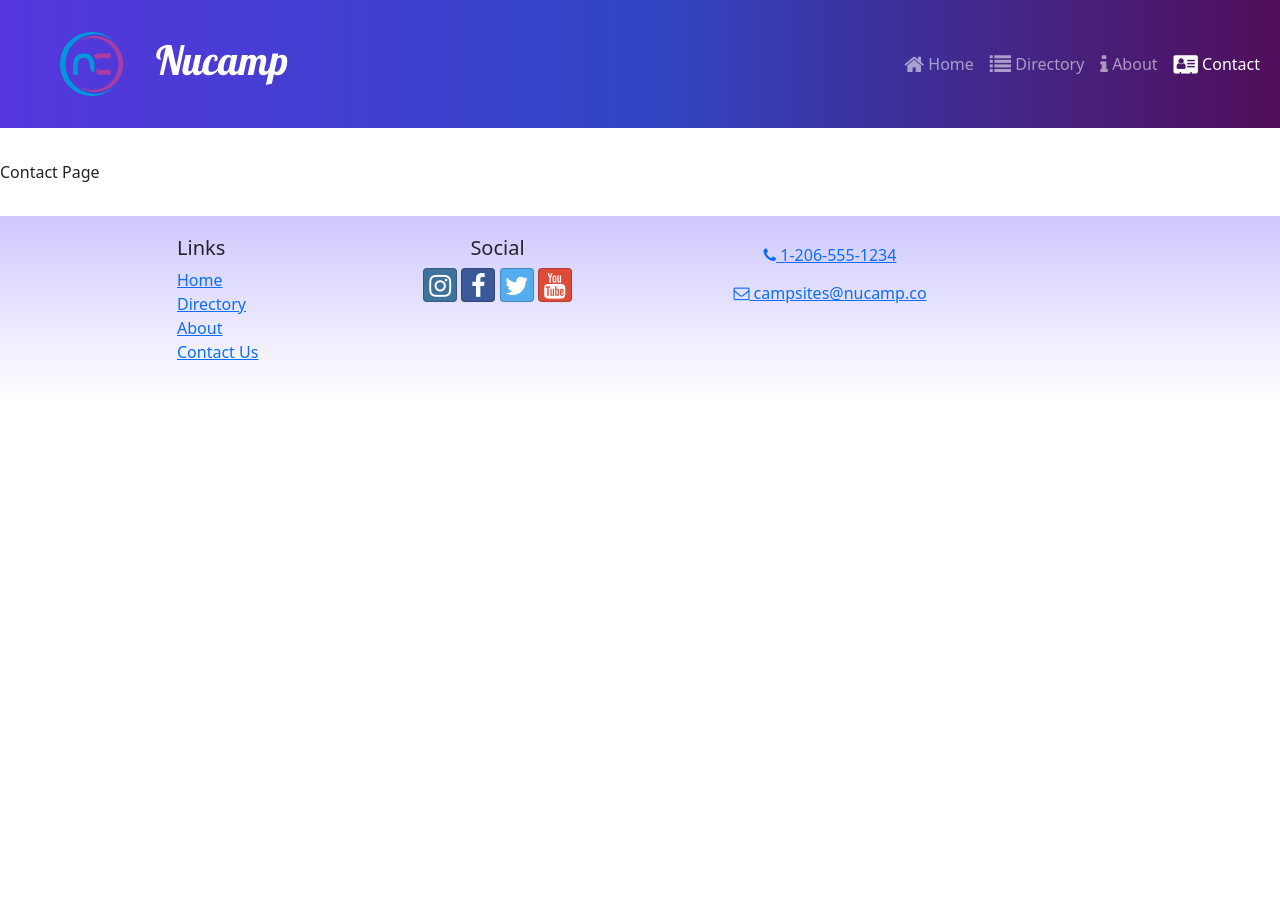
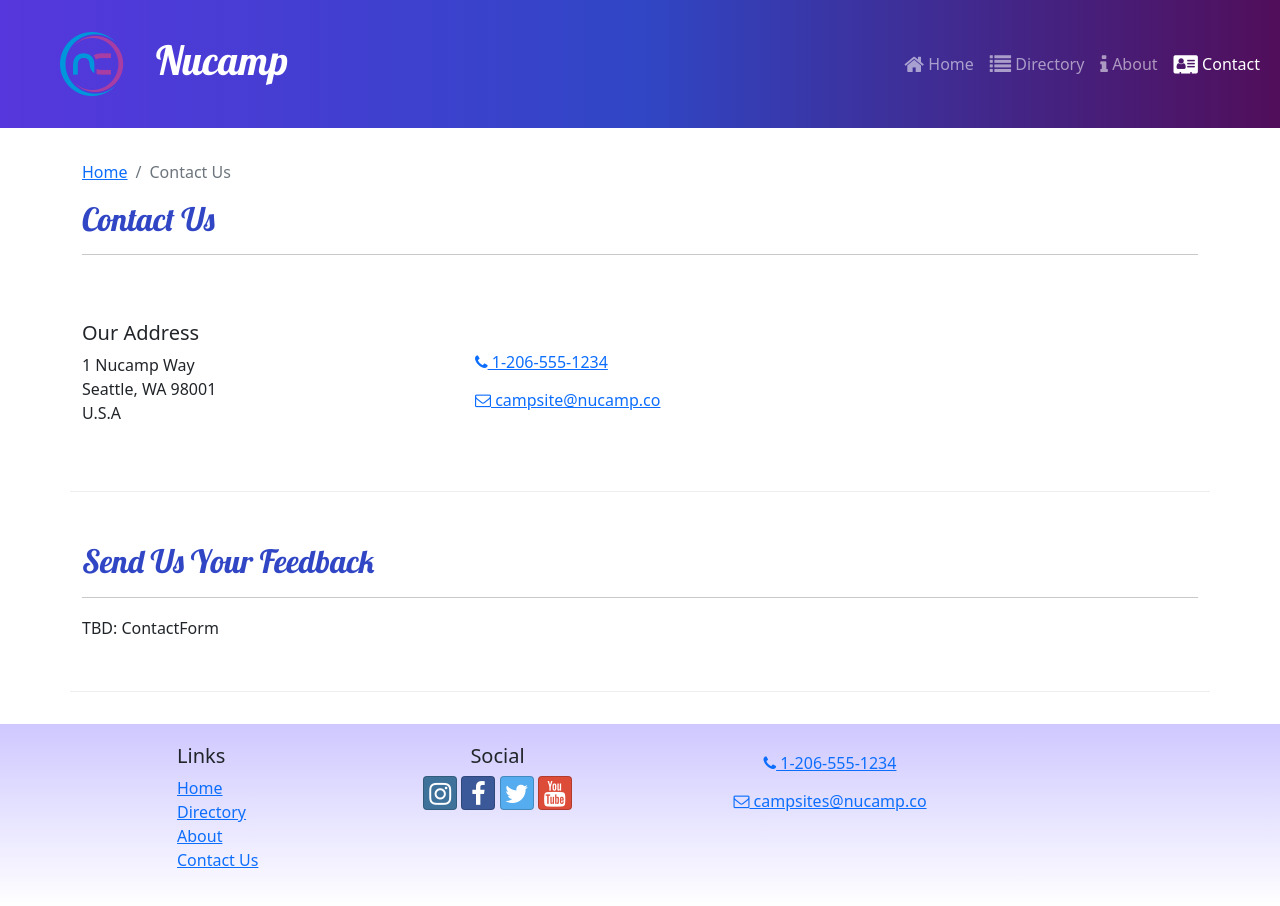
Before and after one commit to ravenius3/nucampsite_react, a React (Create React App) app: page /contact in a window 1280 px wide. Before the commit the page ends 800 px from the top, so only its background shows below. Built offline with nearby package versions, Linux system fonts and the light colour scheme.

Commit message:
added contact page

```diff
--- /dev/null
+++ b/src/features/display/AnimatedDisplayCard.js
@@ -0,0 +1,31 @@
+import { Card, CardImg, CardText, CardBody, CardTitle } from 'reactstrap';
+import { useState, useEffect } from 'react';
+import { useSpring, animated } from 'react-spring';
+
+const AnimatedDisplayCard = ({ item }) => {
+    const { image, name, description } = item;
+    const [toggle, setToggle] = useState(false);
+    const animatedStyle = useSpring({
+        opacity: toggle ? 1:0,
+        transform: toggle ? 'scale(1,1)':'scale(1,0)',
+        config: { duration: 500 }
+    });
+
+    useEffect(() => {
+        setToggle(true);
+    }, [])
+
+    return (
+        <animated.div style={animatedStyle}>
+            <Card>
+                <CardImg src={image} alt={name}  />
+                <CardBody>
+                    <CardTitle>{name}</CardTitle>
+                    <CardText>{description}</CardText>
+                </CardBody>
+            </Card>
+        </animated.div>
+    )
+}
+
+export default AnimatedDisplayCard;
--- a/src/features/display/DisplayList.js
+++ b/src/features/display/DisplayList.js
@@ -1,5 +1,6 @@
 import { Col, Row } from 'reactstrap';
-import DisplayCard from './DisplayCard';
+//import DisplayCard from './DisplayCard';
+import AnimatedDisplayCard from './AnimatedDisplayCard';
 import { selectFeaturedCampsite } from '../campsites/campsitesSlice';
 import { selectFeaturedPromotion } from '../promotions/promotionsSlice';
 import { selectFeaturedPartner } from '../partners/partnersSlice';
@@ -10,10 +11,12 @@
         <Row>
             {items.map((item, index) => {
                 return (
-                    <Col md className='m-1' key={index}>
-                        <DisplayCard item={item} />
-                    </Col>
-                )
+                    item && (
+                        <Col md className='m-1' key={index}>
+                            <AnimatedDisplayCard item={item} />
+                        </Col>
+                    )
+                );
             })}
         </Row>
     )
--- a/src/pages/ContactPage.js
+++ b/src/pages/ContactPage.js
@@ -1,6 +1,49 @@
+import { Col, Container, Row } from 'reactstrap';
+import SubHeader from '../components/SubHeader';
+
 const ContactPage = () => {
     return (
-        <div>Contact Page</div>
+        <Container>
+            <SubHeader current='Contact Us' />
+            <Row className='row-content align-items-center'>
+                <Col sm='4'>
+                    <h5>Our Address</h5>
+                    <address>
+                        1 Nucamp Way
+                        <br />
+                        Seattle, WA 98001
+                        <br />
+                        U.S.A
+                    </address>
+                </Col>
+                <Col>
+                    <a
+                        role='button'
+                        className='btn btn-link'
+                        href='tel:+12065551234'
+                    >
+                        <i className='fa fa-phone' /> 1-206-555-1234
+                    </a>
+                    <br />
+                    <a
+                        role='button'
+                        className='btn btn-link'
+                        href='mailto:fakeemail@fakeemail.co'
+                    >
+                        <i className='fa fa-envelope-o' /> campsite@nucamp.co
+                    </a>
+                </Col>
+            </Row>
+            <Row className='row-content'>
+                <Col xs='12'>
+                    <h2>Send Us Your Feedback</h2>
+                    <hr />
+                </Col>
+                <Col md='10'>
+                    TBD: ContactForm
+                </Col>
+            </Row>
+        </Container>
     )
 }
 
```
